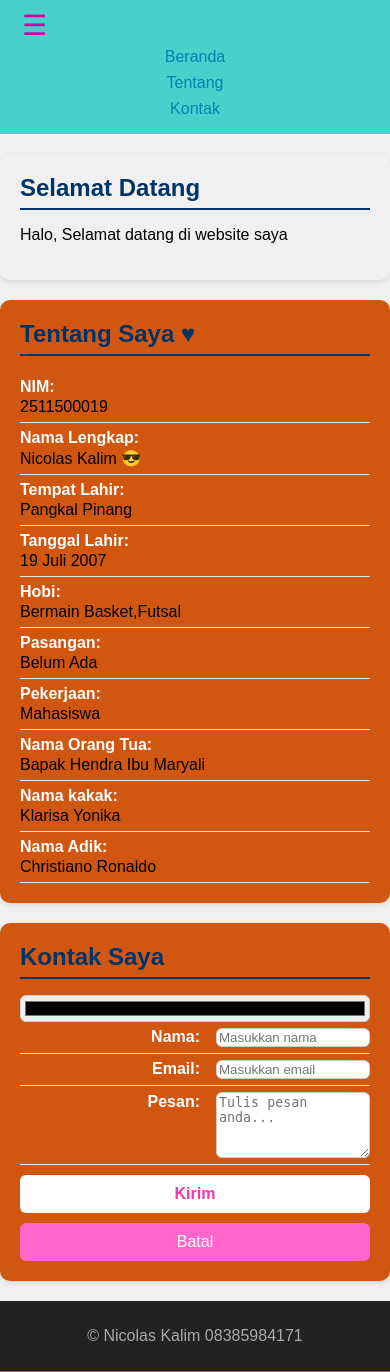
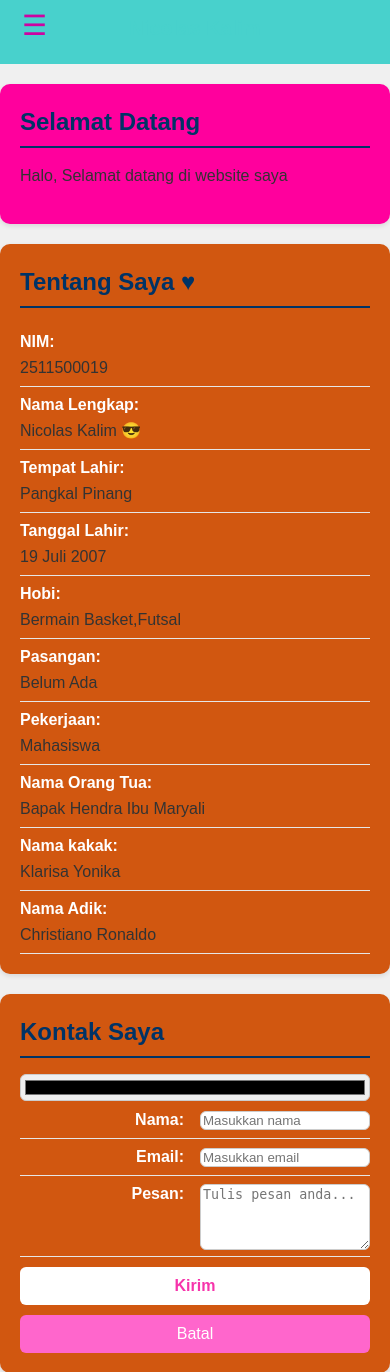
Before and after one commit to 2511500019-stack/2511500019-PWD-TI1A-2526O, a PHP site: page /pertemuan-05/index.html in a window 390 px wide. Shown: the top 1372 px of the page. Run offline with PHP 8.4, Linux system fonts and the light colour scheme.

Commit message:
update style.css

```diff
--- a/pertemuan-05/style.css
+++ b/pertemuan-05/style.css
@@ -1,14 +1,58 @@
-<!DOCTYPE html>
-<html lang="id">
+* {
+    box-sizing: border-box;
+}
 
-<head>
-  <meta charset="UTF-8">
-  <meta name="viewport" content="width=device-width, initial-scale=1.0">
-  <title>Nicolas is insane?</title>
-  <style>
+body {
+    margin: 0;
+    font-family: Arial, sans-serif;
+    background: #f5f5f5;
+    color: #333;
+    line-height: 1.5;
+}
+
+header {
+    background-color: #ff009d;
+    color: #ffffff;
+    padding: 20px 0;
+    text-align: center;
+}
+
+header ul {
+    list-style: none;
+    padding: 0;
+    margin: 10px 0 0;
+    display: flex;
+    justify-content: center;
+}
+
+header li a {
+    color: #ffffff;
+    text-decoration: none;
+    padding: 6px 12px;
+}
+
+header li a:hover {
+    background-color: #ff66cc;
+    border-radius: 6px;
+    transition: background-color 0.3s ease;
+}
+
+header li a:focus {
+    outline: 2px solid #ffffff;
+    outline-offset: 2px;
+    border-radius: 6px;
+    background-color: #ff66cc;
+}
+
+header li a:active {
+    background-color: #ff009d;
+    transform: translateY(1px);
+}
+
+#home,
 #about,
 #contact {
-      background-color: #d15710;
+            background-color: #ff009d;
             border-radius: 10px;
             padding: 20px;
             max-width: 700px;
@@ -16,6 +60,7 @@
             box-shadow: 0 2px 5px rgb(255, 255, 255);
 }
 
+#home h2,
 #about h2,
 #contact h2 {
             color: #ffffff;
@@ -23,6 +68,17 @@
             padding-bottom: 6px;
             margin-top: 0;
             margin-bottom: 16px;
+}
+
+#home p {
+    text-align: justify;
+}
+
+footer {
+    background: #222;
+    color: #aaa;
+    text-align: center;
+    padding: 10px;
 }
 
 #about p,
@@ -45,7 +101,62 @@
     flex-shrink: 0;
 }
 
+.menu-toggle {
+    display: none;
+    background: none;
+    border: none;
+    color: #fff;
+    font-size: 28px;
+    cursor: pointer;
+}
+
 @media (max-width: 600px) {
+    .menu-toggle {
+        display: block;
+        position: absolute;
+        top: 8px;
+        left: 16px;
+    }
+
+     nav {
+        display: none;
+        flex-direction: column;
+        background: #ff009d;
+        width: 100%;
+        padding: 5px 0;
+    }
+
+     nav.active {
+        display: flex;
+    }
+
+    header {
+        padding: 16px;
+        position: sticky;
+        top: 0;
+        z-index: 1000;
+    }
+
+    header h1 {
+        margin: 0 0 8px;
+        font-size: 20px;
+        line-height: 1.2;
+    }
+    header ul {
+        flex-direction: column;
+        align-items: stretch;
+        gap: 8px;
+        margin: 8px 0 0;
+    }
+
+    header li a {
+        display: block;
+        padding: 12px 14px;
+        border: 1px solid #ffffff;
+        background: rgba(255, 255, 255, .08);
+        backdrop-filter: saturate(120%);
+    }
+
     #about p {
         flex-direction: column;
         align-items: flex-start;
@@ -84,7 +195,7 @@
 
 #contact button[type=submit] {
     background-color: #ffffff;
-      color: #f634ab;
+    color: #ff009d;
     font-weight: 600;
 }
 
@@ -95,13 +206,13 @@
 }
 
 #contact button[type=submit]:hover {
-      background-color: #ff66ccb6;
+    background-color: #ff66cc;
     transform: translateY(-1px);
     box-shadow: 0 2px 6px rgba(0, 0, 0, 0.2);
 }
 
 #contact button[type=reset]:hover {
-      background-color: #ffffffb1;
+    background-color: #ff66cc;
     transform: translateY(-1px);
 }
 
@@ -110,180 +221,3 @@
 #contact button {
     width: 100%;
 }
-
-    body {
-      font-family: 'Poppins', sans-serif;
-      background-color: #f0f0f0;
-      margin: 0;
-    }
-
-    .hero {
-      background: linear-gradient(to right, #00b4db, #0083b0);
-      color: white;
-      text-align: center;
-      padding: 100px 20px;
-    }
-
-    .container {
-      background-color: #f83fb2;
-      color: white;
-      width: 600px;
-      margin: 50px auto;
-      padding: 30px;
-      border-radius: 15px;
-    }
-
-    .container h2 {
-      text-align: left;
-      margin-bottom: 20px;
-    }
-
-    .data-item {
-      text-align: left;
-      border-bottom: 1px solid white;
-      padding: 5px 0;
-    }
-
-    header {
-      background: #48D1CC;
-      color: #48D1CC;
-      padding: 20px;
-      text-align: center;
-    }
-
-    header ul {
-      display: flex;
-      justify-content: center;
-      list-style: none;
-      padding: 0%;
-      margin: 10px 0 0;
-    }
-
-    header li a {
-      color: #0083b0;
-      text-decoration: none;
-      padding: 6px 12px;
-    }
-
-    #home,
-#about,
-#contact {
-border-radius: 10px;
-padding: 20px;
-max-width: 700px;
-margin: 20px auto;
-box-shadow: 0 2px 5px rgba(0, 0, 0,
-0.1);
-}
-#home h2,
-#about h2,
-#contact h2 {
-color: #003366;
-border-bottom: 2px solid #003366;
-padding-bottom: 6px;
-margin-top: 0;
-margin-bottom: 16px;
-}
-
-#home p {
-text-align: justify;
-}
-
-footer {
-background: #222;
-color: #aaa;
-text-align: center;
-padding: 10px;
-}
-
-header li a:focus {
-outline: 2px solid #fff;
-outline-offset: 2px;
-border-radius: 6px;
-background-color: rgba(255, 255, 255, 0.15);
-}
-
-header li a:active {
-background-color: #cc04a1;
-transform: translateY(1px);
-}
-
-@media (max-width: 600px) {
-header {
-padding: 16px;
-position: sticky;
-top: 0;
-z-index: 1000;
-}
-
-header h1 {
-margin: 0 0 8px;
-font-size: 20px;
-line-height: 1.2;
-}
-
-header ul {
-flex-direction: column;
-align-items: stretch;
-gap: 8px;
-margin: 8px 0 0;
-}
-  </style>
-</head>
-
-<body>
-  <header>
-    <h1>Nicolas Kalim</h1>
-    <nav>
-      <ul>
-        <li><a href="#home">Beranda</a></li>
-        <li><a href="#about">Tentang</a></li>
-        <li><a href="#contact">Kontak</a></li>
-      </ul>
-    </nav>
-  </header>
-  <main>
-    <section id="home">
-      <h2>Selamat Datang</h2>
-      <p>Halo, Selamat datang di website saya</p>
-    </section>
-    <section id="about">
-      <h2>Tentang Saya &hearts;</h2>
-                    <p><strong>NIM:</strong>2511500019</p>
-                    <p><strong>Nama Lengkap:</strong>Nicolas Kalim &#128526;</p>
-                    <p><strong>Tempat Lahir:</strong>Pangkal Pinang</p>
-                    <p><strong>Tanggal Lahir:</strong>19 Juli 2007</p>
-                    <p><strong>Hobi:</strong>Bermain Basket,Futsal</p>
-                    <p><strong>Pasangan:</strong>Belum Ada</p>
-                    <p><strong>Pekerjaan:</strong>Mahasiswa</p>
-                    <p><strong>Nama Orang Tua:</strong>Bapak Hendra Ibu Maryali</p>
-                    <p><strong>Nama kakak:</strong>Klarisa Yonika</p>
-                    <p><strong>Nama Adik:</strong>Christiano Ronaldo</p>
-    </section>
-    <section id="contact">
-      <h2>Kontak Saya</h2>
-      <form action="" method="GET">
-        <input type="color">
-        <label for="txtNama"><span>Nama:</span>
-          <input maxlength="10" type="text" id="txtNama" name="txtNama" placeholder="Masukkan nama" required
-            autocomplete="name">
-        </label>
-
-        <label for="txtEmail"><span>Email:</span>
-          <input type="email" id="txtEmail" name="txtEmail" placeholder="Masukkan email" required autocomplete="email">
-        </label>
-
-        <label for="txtPesan"><span>Pesan:</span>
-          <textarea rows="4" id="txtPesan" name="txtPesan" placeholder="Tulis pesan anda..." required></textarea>
-        </label>
-        <button type="submit">Kirim</button>
-        <button type="reset">Batal</button>
-      </form>
-    </section>
-  </main>
-  <footer>
-    <p>&copy; Nicolas Kalim 08385984171</p>
-  </footer>
-</body>
-
-</html>
```
Lines whose indentation alone changed are shown as unchanged.
